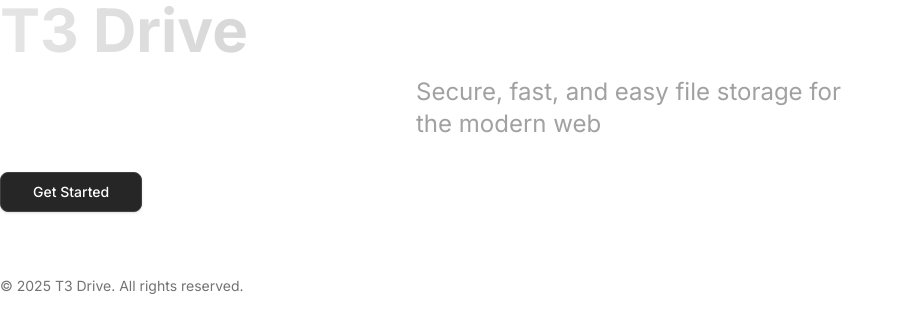
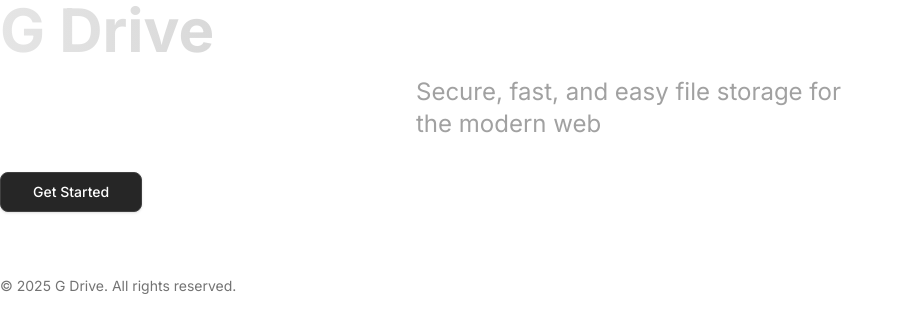
Before and after one commit to Jrosero21/drive-tutorial, a Next.js app: page / in a window 1280 px wide. Shown: the top 332 px of the page, without its empty margins (0-904 px from the left). Built offline with nearby package versions, Linux system fonts and the light colour scheme; no server answers.

Commit message:
Fixed homepage

```diff
--- a/src/app/(home)/page.tsx
+++ b/src/app/(home)/page.tsx
@@ -6,7 +6,7 @@ export default function HomePage() {
   return (
     <>
       <h1 className="mb-4 bg-gradient-to-r from-neutral-200 to-neutral-400 bg-clip-text text-5xl font-bold text-transparent md:text-6xl">
-        T3 Drive
+        G Drive
       </h1>
       <p className="mx-auto mb-8 max-w-md text-xl text-neutral-400 md:text-2xl">
         Secure, fast, and easy file storage for the modern web
@@ -33,7 +33,7 @@ export default function HomePage() {
         </Button>
       </form>
       <footer className="mt-16 text-sm text-neutral-500">
-        © {new Date().getFullYear()} T3 Drive. All rights reserved.
+        © {new Date().getFullYear()} G Drive. All rights reserved.
       </footer>
     </>
   );
```
